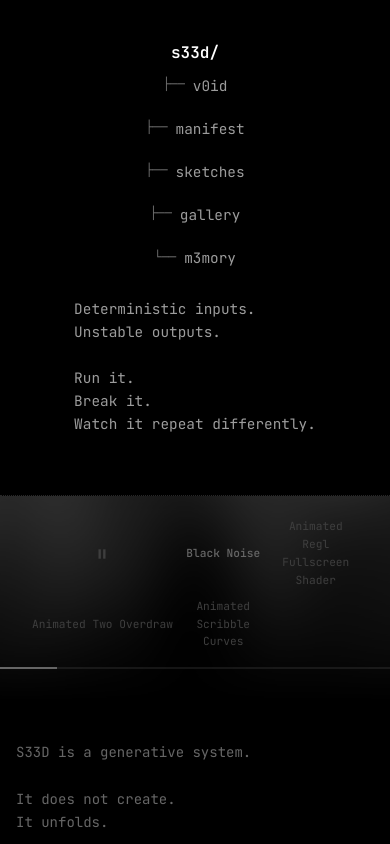
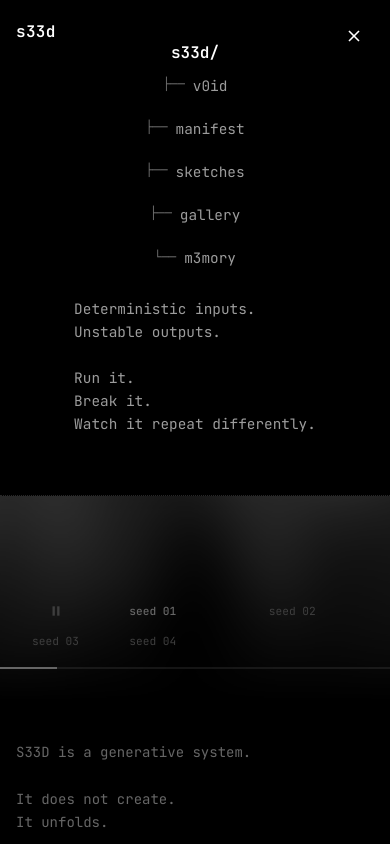
Before and after one commit to s33dproject/web, a React (Vite) app: page / in a window 390 px wide. Both pictures are taken after a click on the button 354 px from the left and 32 px from the top of the page. Shown: the top 844 px of the page. Built offline with nearby package versions, Linux system fonts and the light colour scheme; a web font is replaced by a local one.

Commit message:
Refactor LandingBgDynamic to generate piece names dynamically, enhance NavMenu accessibility with close button and aria labels, and improve nav-menu styles for better layout and responsiveness. Update void.css to hide footer on void pages.

```diff
--- a/src/components/LandingBgDynamic.tsx
+++ b/src/components/LandingBgDynamic.tsx
@@ -6,12 +6,9 @@ const TOTAL_DURATION = SEGMENT_DURATION * PIECE_COUNT;
 const SCRIBBLE_FPS = 25;
 const OVERDRAW_FPS = 30;
 
-const PIECE_NAMES = [
-  "Black Noise",
-  "Animated Regl Fullscreen Shader",
-  "Animated Two Overdraw",
-  "Animated Scribble Curves",
-];
+const PIECE_NAMES = Array.from({ length: PIECE_COUNT }, (_, i) =>
+  `seed ${String(i + 1).padStart(2, "0")}`
+);
 
 const VS = `
   attribute vec2 position;
--- a/src/components/NavMenu.tsx
+++ b/src/components/NavMenu.tsx
@@ -65,9 +65,18 @@ export default function NavMenu() {
           className="nav-menu-overlay"
           role="dialog"
           aria-modal="true"
+          aria-label="Navigation menu"
           onClick={(e) => e.target === e.currentTarget && setOpen(false)}
         >
           <div className="nav-menu-panel">
+            <button
+              type="button"
+              className="nav-menu-close"
+              aria-label="Close menu"
+              onClick={() => setOpen(false)}
+            >
+              {CLOSE_ICON}
+            </button>
             <div className="nav-menu-columns">
               <div className="nav-menu-col">
                 <span className="nav-menu-title">s33d/</span>
--- a/src/styles/landing.css
+++ b/src/styles/landing.css
@@ -117,6 +117,7 @@
 body.nav-menu-open header {
   background: var(--bg);
 }
+
 
 .site-header-centered {
   display: grid;
--- a/src/styles/nav-menu.css
+++ b/src/styles/nav-menu.css
@@ -14,6 +14,25 @@
 
 .nav-menu-btn:hover {
   color: var(--fg);
+}
+
+body.nav-menu-open .site-header-centered .nav-spacer,
+body.nav-menu-open .site-header-centered .brand,
+body.nav-menu-open .site-header-centered .header-center-content,
+body.nav-menu-open .manifest-header .nav-spacer,
+body.nav-menu-open .manifest-header .header-center-content {
+  position: relative;
+  z-index: 1002;
+}
+
+body.nav-menu-open .site-header-centered .nav-menu-trigger,
+body.nav-menu-open .manifest-header .nav-menu-trigger {
+  position: relative;
+  z-index: 1001;
+}
+
+body.nav-menu-open .nav-menu-btn {
+  z-index: 1002;
 }
 
 .nav-menu-overlay {
@@ -46,6 +65,25 @@
   padding: 4rem 2rem;
   animation: nav-menu-slide-down 0.25s ease-out;
 }
+
+.nav-menu-close {
+  position: absolute;
+  top: 1.5rem;
+  right: 1.5rem;
+  display: flex;
+  align-items: center;
+  justify-content: center;
+  width: 40px;
+  height: 40px;
+  padding: 0;
+  border: none;
+  background: transparent;
+  color: var(--fg);
+  cursor: pointer;
+  border-radius: 6px;
+  transition: color 0.15s, background 0.15s;
+}
+
 
 @keyframes nav-menu-slide-down {
   from {
--- a/src/styles/responsive.css
+++ b/src/styles/responsive.css
@@ -451,6 +451,11 @@
     min-height: 50vh;
   }
 
+  .nav-menu-close {
+    top: 1rem;
+    right: 1rem;
+  }
+
   .nav-menu-columns {
     grid-template-columns: 1fr;
     gap: 1.25rem;
--- a/src/styles/void.css
+++ b/src/styles/void.css
@@ -2,6 +2,10 @@
   min-height: 100vh;
   background: var(--bg);
   overflow: hidden;
+}
+
+body.void-page .site-footer {
+  display: none;
 }
 
 .void-header {
@@ -14,7 +18,7 @@
   align-items: center;
   justify-content: space-between;
   padding: 1.5rem 2rem;
-  background: var(--bg);
+  background: transparent;
 }
 
 .void-header .brand {
```
